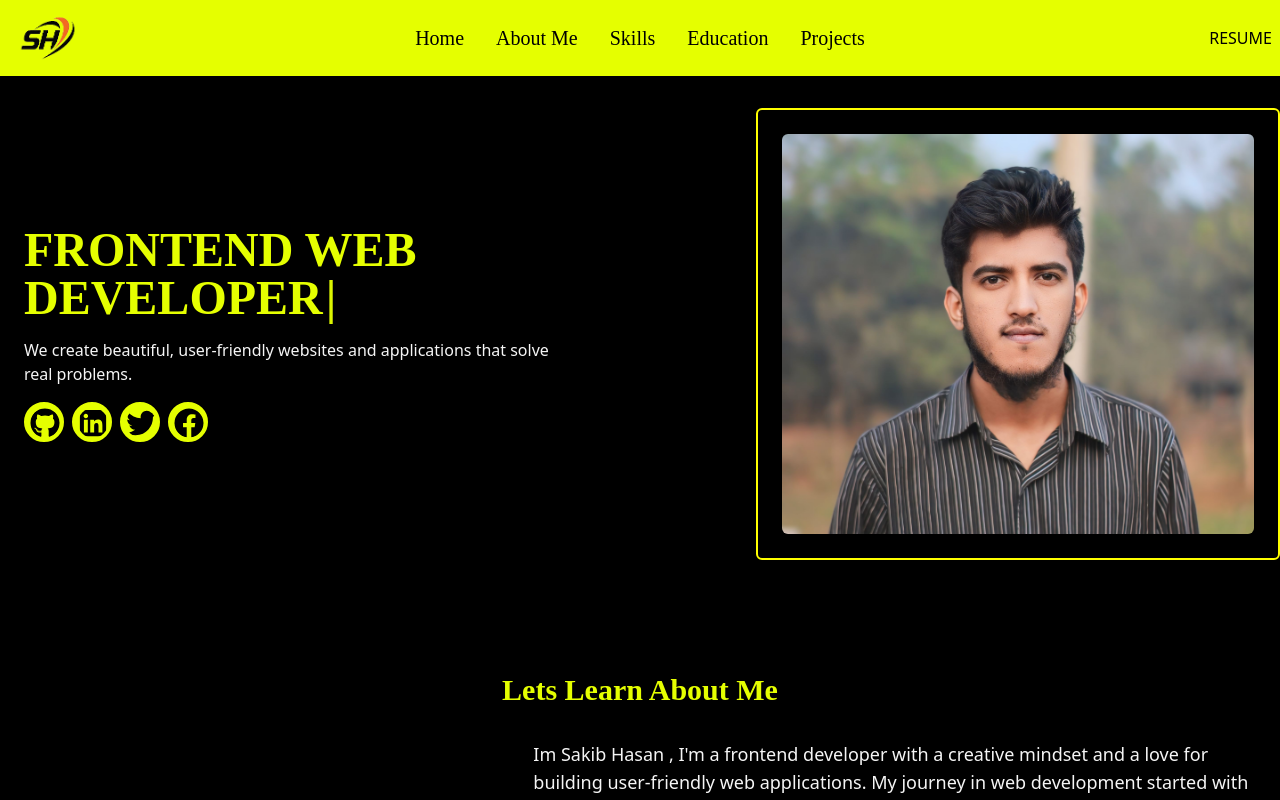
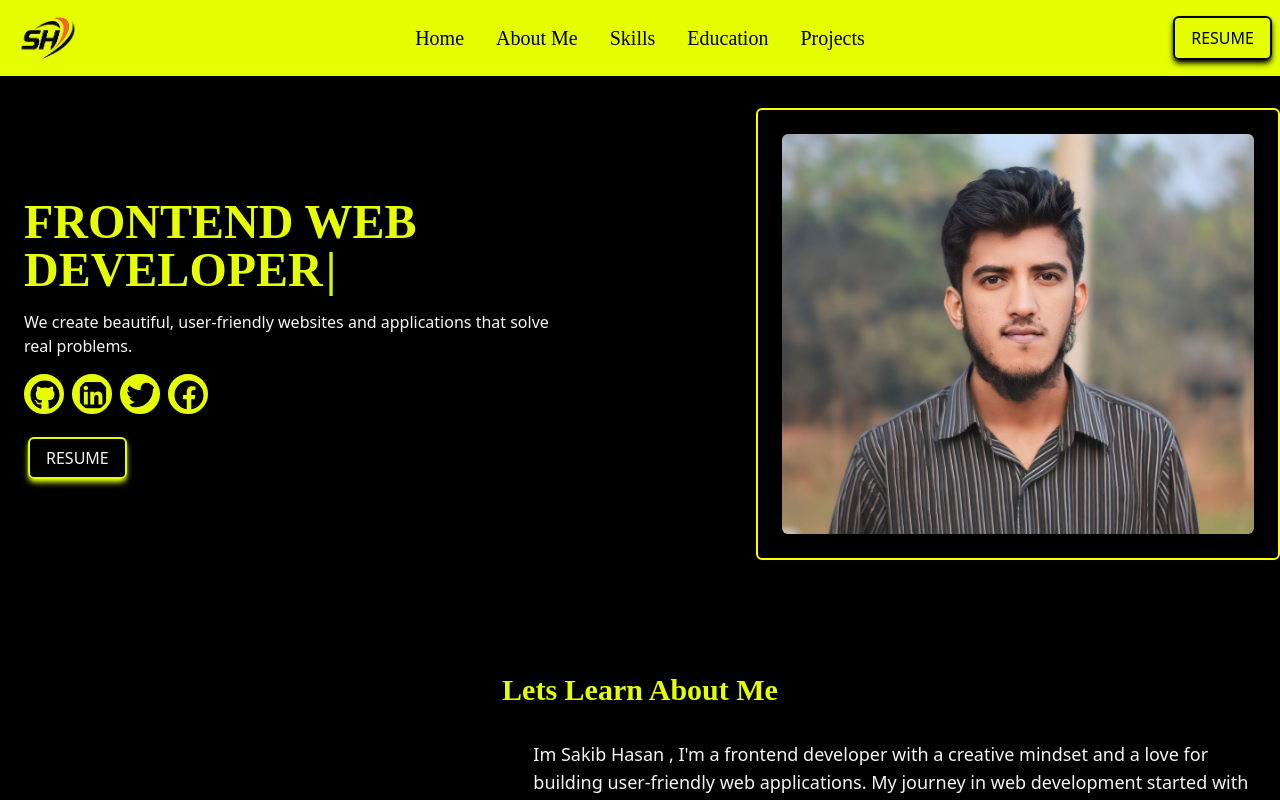
Before and after one commit to SakibHasan7439/sakib-portfolio, a React (Vite) app: page / in a window 1280 px wide. Shown: the top 800 px of the page. Built offline with nearby package versions, Linux system fonts and the light colour scheme.

Commit message:
one modification done

```diff
--- a/package.json
+++ b/package.json
@@ -18,6 +18,7 @@
     "react": "^18.3.1",
     "react-dom": "^18.3.1",
     "react-fast-marquee": "^1.6.5",
+    "react-hot-toast": "^2.5.1",
     "react-icons": "^5.4.0",
     "react-router-dom": "^7.1.1",
     "react-scroll": "^1.9.0",
--- a/src/Components/ContactForm.jsx
+++ b/src/Components/ContactForm.jsx
@@ -1,6 +1,7 @@
 import { useRef } from 'react';
 import emailjs from '@emailjs/browser';
 import "./skills.css"
+import toast from 'react-hot-toast';
 
 const ContactForm = () => {
     const form = useRef();
@@ -15,7 +16,8 @@ const ContactForm = () => {
           })
           .then(
             () => {
-              console.log('SUCCESS!');
+              toast.success('Email Sent Successfully!');
+
             },
             (error) => {
               console.log('FAILED...', error.text);
@@ -34,7 +36,7 @@ const ContactForm = () => {
         </div>
         <label>Message</label>
         <textarea className='text-white w-full outline-none rounded-md border-2 bg-transparent mb-2' name="message" />
-        <input type="submit" className='px-4 md:px-6 md:py-3 cursor-pointer py-2 rounded-md bg-[#e5ff00] hover:bg-[#adc002] onHover text-black' value="Send" />
+        <input type="submit" className='px-4 md:px-6 md:py-3 cursor-pointer py-2 rounded-md border-2 shadow-md shadow-[#e5ff00] border-[#e5ff00] hover:bg-[#e5ff00] onHover text-white hover:text-black' value="Send" />
       </form>
     );
 };
--- a/src/Section/AboutMe/AboutMe.jsx
+++ b/src/Section/AboutMe/AboutMe.jsx
@@ -1,6 +1,6 @@
-import { Typewriter } from 'react-simple-typewriter'
-import owner from "../../assets/user.jpg"
-import LinkHover from '../../Components/linkHover';
+import { Typewriter } from "react-simple-typewriter";
+import owner from "../../assets/user.jpg";
+import LinkHover from "../../Components/linkHover";
 import { FaGithub } from "react-icons/fa";
 import { FaLinkedin } from "react-icons/fa";
 import { FaTwitter } from "react-icons/fa6";
@@ -8,33 +8,60 @@ import { FaFacebook } from "react-icons/fa";
 
 const AboutMe = () => {
   return (
-        <div id='hero' className="max-w-7xl w-full mx-auto mb-12 md:mb-16 lg:mb-28">
+    <div id="hero" className="max-w-7xl w-full mx-auto mb-12 md:mb-16 lg:mb-28">
       <div className="grid grid-cols-12 gap-4 justify-between items-center">
         <div className="col-span-12 md:p-6 lg:w-[80%] md:col-span-7">
-                    <h1 className="text-xl mb-4 font-playfair font-semibold md:text-3xl lg:text-5xl text-[#e5ff00]">FRONTEND WEB <br />
+          <h1 className="text-xl mb-4 font-playfair font-semibold md:text-3xl lg:text-5xl text-[#e5ff00]">
+            FRONTEND WEB <br />
             <Typewriter
-                        words={['DEVELOPER']}
+              words={["DEVELOPER"]}
               loop={true}
               cursor
-                        cursorStyle='|'
+              cursorStyle="|"
               typeSpeed={100}
               deleteSpeed={100}
-                        delaySpeed={2000}>
-                        </Typewriter>
+              delaySpeed={2000}
+            ></Typewriter>
           </h1>
-                    <p className='mb-4'>We create beautiful, user-friendly websites and applications that solve real problems.</p>
-                    <ul className='flex items-center gap-2'>
-                        <LinkHover icon={<FaGithub className='text-3xl rounded-full'></FaGithub>} address={"https://github.com/SakibHasan7439"}></LinkHover>
+          <p className="mb-4">
+            We create beautiful, user-friendly websites and applications that
+            solve real problems.
+          </p>
+          <ul className="flex items-center mb-8 gap-2">
+            <LinkHover
+              icon={<FaGithub className="text-3xl rounded-full"></FaGithub>}
+              address={"https://github.com/SakibHasan7439"}
+            ></LinkHover>
 
-                        <LinkHover icon={<FaLinkedin className='text-3xl rounded-full'></FaLinkedin>} address={"https://linkedin.com"}></LinkHover>
+            <LinkHover
+              icon={<FaLinkedin className="text-3xl rounded-full"></FaLinkedin>}
+              address={"https://linkedin.com"}
+            ></LinkHover>
 
-                        <LinkHover icon={<FaTwitter className='text-3xl rounded-full'></FaTwitter>} address={"https://x.com/Sakibhasan0130"}></LinkHover>
+            <LinkHover
+              icon={<FaTwitter className="text-3xl rounded-full"></FaTwitter>}
+              address={"https://x.com/Sakibhasan0130"}
+            ></LinkHover>
 
-                        <LinkHover icon={<FaFacebook className='text-3xl rounded-full'></FaFacebook>} address={"https://web.facebook.com/?_rdc=1&_rdr#"}></LinkHover>
+            <LinkHover
+              icon={<FaFacebook className="text-3xl rounded-full"></FaFacebook>}
+              address={"https://web.facebook.com/?_rdc=1&_rdr#"}
+            ></LinkHover>
           </ul>
+          <a
+            className="border-2 ml-1 shadow-md transition duration-200 hover:-translate-y-2 shadow-[#e5ff00] border-[#e5ff00] rounded-md px-4 py-2"
+            href="Sakib_Hasan.pdf"
+            download={"resume.pdf"}
+          >
+            RESUME
+          </a>
         </div>
         <div className="col-span-12 md:p-6 border-2 rounded-md border-[#ffff00] md:col-span-5">
-                    <img className="lg:w-full object-cover rounded-md lg:h-[400px] md:h-[300px]" src={owner} alt="" />
+          <img
+            className="lg:w-full object-cover rounded-md lg:h-[400px] md:h-[300px]"
+            src={owner}
+            alt=""
+          />
         </div>
       </div>
     </div>
--- a/src/Section/Navbar/Navbar.jsx
+++ b/src/Section/Navbar/Navbar.jsx
@@ -66,7 +66,7 @@ const Navbar = () => {
         </ul>
     </div>
     <div className="navbar-end">
-        <a href="Sakib_Hasan.pdf" download={"resume.pdf"}
+        <a className="border-2 shadow-md transition duration-200 hover:-translate-y-2 shadow-black border-black rounded-md px-4 py-2" href="Sakib_Hasan.pdf" download={"resume.pdf"}
 
         >
         RESUME
--- a/src/main.jsx
+++ b/src/main.jsx
@@ -3,11 +3,13 @@ import { createRoot } from 'react-dom/client'
 import './index.css'
 import { RouterProvider } from 'react-router-dom'
 import Router from './Router/Router.jsx'
+import { Toaster } from 'react-hot-toast'
 
 createRoot(document.getElementById('root')).render(
   <StrictMode>
     <RouterProvider
       router={Router}>
     </RouterProvider>
+    <Toaster/>
   </StrictMode>,
 )
```
Also changed, not shown: 1 other file (tests, documents, lock files or other folders). Lines whose indentation alone changed are shown as unchanged.
